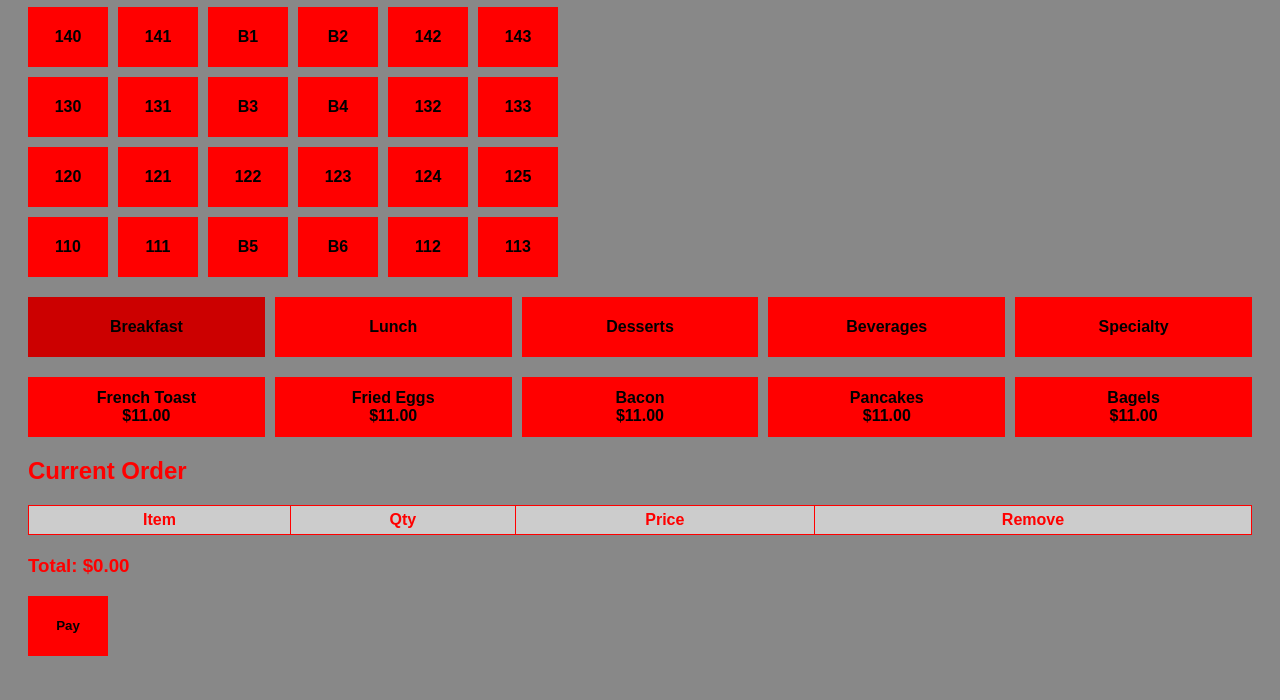
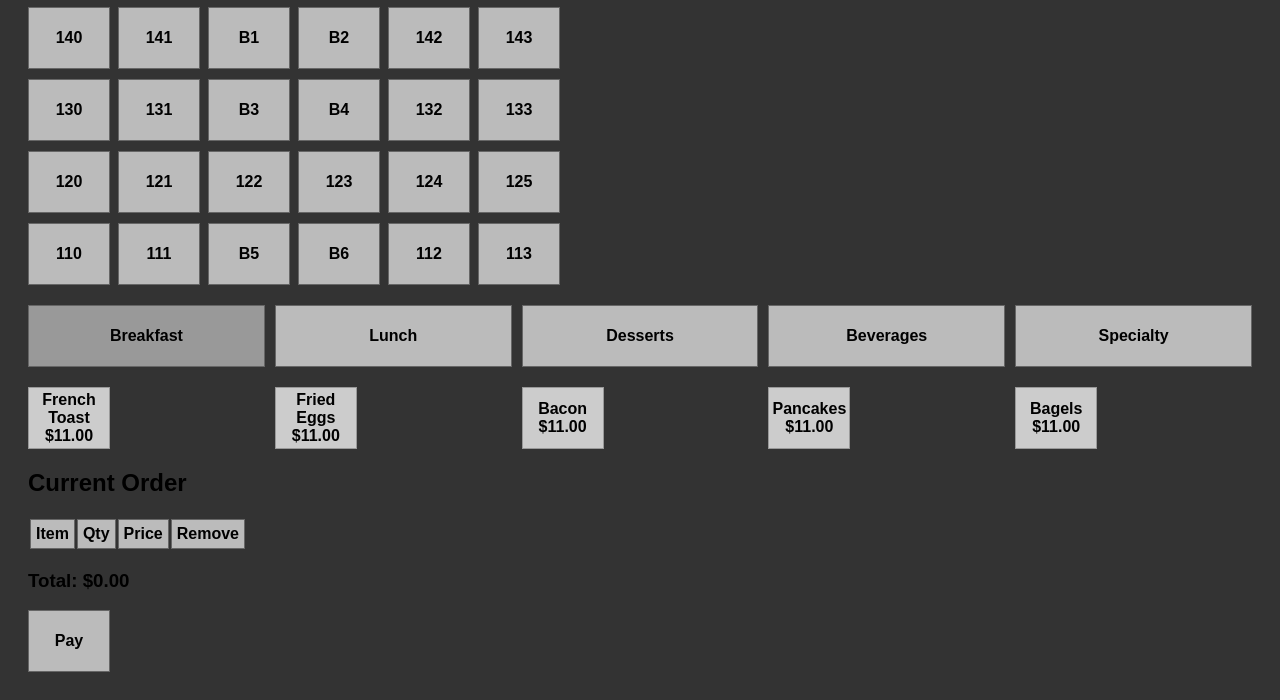
Before and after one commit to 894derekbqrs/rofipos, a plain HTML site: page index.html in a window 1280 px wide. Shown: the part 101-801 px from the top of the page. Drawn offline with Linux system fonts and the light colour scheme.

Commit message:
Update index.html

```diff
--- a/index.html
+++ b/index.html
@@ -6,14 +6,14 @@
 <style>
 body {
     font-family: Arial, sans-serif;
-    background-color: #888888; /* grey background */
-    color: #ff0000; /* red text */
+    background-color: #333; /* dark grey background */
+    color: #000; /* black text */
     padding: 20px;
 }
 
 h1 {
     text-align: center;
-    color: #ff0000;
+    color: #000;
 }
 
 #tables {
@@ -24,9 +24,10 @@ h1 {
 }
 
 .table {
-    background-color: #ff0000;
-    color: #000000;
-    border-radius: 0px; /* perfectly square */
+    background-color: #bbb; /* light grey buttons */
+    color: #000;
+    border: 1px solid #666;
+    border-radius: 0px; /* square */
     width: 80px;
     height: 60px;
     display: flex;
@@ -35,16 +36,15 @@ h1 {
     text-align: center;
     cursor: pointer;
     user-select: none;
-    border: none;
     font-weight: bold;
 }
 
 .table.selected {
-    background-color: #cc0000;
+    background-color: #999; /* darker grey for selected table */
 }
 
 .table.hasOrder {
-    background-color: #ff6666;
+    background-color: #888; /* table has order */
 }
 
 #categories {
@@ -55,20 +55,20 @@ h1 {
 }
 
 .category {
-    background-color: #ff0000;
-    color: #000000;
-    border-radius: 0px; /* square */
+    background-color: #bbb;
+    color: #000;
+    border: 1px solid #666;
+    border-radius: 0px;
     height: 60px;
     display: flex;
     justify-content: center;
     align-items: center;
-    text-align: center;
     cursor: pointer;
     font-weight: bold;
 }
 
 .category.selected {
-    background-color: #cc0000;
+    background-color: #999;
 }
 
 #items {
@@ -79,43 +79,54 @@ h1 {
 }
 
 .item {
-    background-color: #ff0000;
-    color: #000000;
-    border-radius: 0px; /* square */
+    background-color: #ccc;
+    border: 1px solid #999;
+    border-radius: 0;
+    width: 80px;
     height: 60px;
     display: flex;
     justify-content: center;
     align-items: center;
-    text-align: center;
     cursor: pointer;
     font-weight: bold;
+    text-align: center;
 }
 
-table {
+.item:hover {
+    background-color: #aaa;
+}
+
+#order-table {
     width: 100%;
     border-collapse: collapse;
     margin-bottom: 20px;
 }
 
 th, td {
-    border: 1px solid #ff0000;
+    border: 1px solid #666;
     padding: 5px;
     text-align: center;
 }
 
 th {
-    background-color: #cccccc;
+    background-color: #bbb;
 }
 
-button.pay {
+.pay {
     width: 80px;
     height: 60px;
-    background-color: #ff0000;
-    border-radius: 0px;
-    color: #000000;
+    background-color: #bbb;
+    border-radius: 0;
+    color: #000;
     font-weight: bold;
-    border: none;
+    border: 1px solid #666;
     cursor: pointer;
+    display: flex;
+    justify-content: center;
+    align-items: center;
+}
+.pay:hover {
+    background-color: #999;
 }
 </style>
 </head>
@@ -138,7 +149,7 @@ button.pay {
 </table>
 
 <h3 id="total">Total: $0.00</h3>
-<button class="pay" onclick="payTable()">Pay</button>
+<div class="pay">Pay</div>
 
 <!-- Firebase -->
 <script src="https://www.gstatic.com/firebasejs/9.23.0/firebase-app-compat.js"></script>
@@ -283,7 +294,7 @@ function renderOrder(){
   let total=0;
   orders[selectedTable].forEach((o,idx)=>{
     const row=document.createElement("tr");
-    const removeBtn=`<button onclick="removeItem(${idx})">X</button>`;
+    const removeBtn=`<div onclick="removeItem(${idx})" style="cursor:pointer;">X</div>`;
     row.innerHTML=`<td>${o.name}</td><td>${o.qty}</td><td>$${(o.price*o.qty).toFixed(2)}</td><td>${removeBtn}</td>`;
     tbody.appendChild(row);
     total+=o.price*o.qty;
@@ -307,6 +318,9 @@ function updateTableColors(){
   });
 }
 
+// Attach pay button click
+document.querySelector(".pay").onclick = payTable;
+
 // Initialize
 updateItems();
 updateCategoryHighlight();
```
